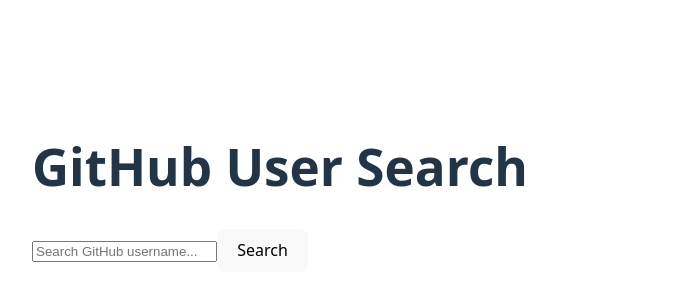
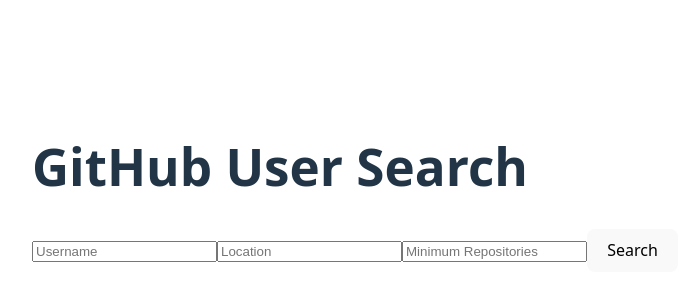
Before and after one commit to Ann2David/alx-fe-reactjs, a React (Vite) app in the folder github-user-search/: page / in a window 1280 px wide. Shown: the part 212-512 px from the top of the page, without its empty margins (0-688 px from the left). Built offline with nearby package versions, Linux system fonts and the light colour scheme.

Commit message:
Update recent pages

```diff
--- a/github-user-search/src/components/Search.jsx
+++ b/github-user-search/src/components/Search.jsx
@@ -1,54 +1,79 @@
-
 import React, { useState } from 'react';
-import { fetchUserData } from '../services/githubService';
+import { fetchAdvancedUserSearch } from '../services/githubService';
 
 const Search = () => {
   const [username, setUsername] = useState('');
-  const [userData, setUserData] = useState(null);
+  const [location, setLocation] = useState('');
+  const [minRepos, setMinRepos] = useState('');
+  const [users, setUsers] = useState([]);
   const [loading, setLoading] = useState(false);
-  const [error, setError] = useState(null);
+  const [error, setError] = useState('');
 
-  const handleSubmit = async (e) => {
+  const handleSearch = async (e) => {
     e.preventDefault();
     setLoading(true);
-    setError(null);
-    setUserData(null);
-
+    setError('');
     try {
-      const data = await fetchUserData(username);
-      setUserData(data);
+      const results = await fetchAdvancedUserSearch(username, location, minRepos);
+      setUsers(results);
     } catch (err) {
-      setError('Looks like we cant find the user');
+      setError("Looks like we cant find the user");
     } finally {
       setLoading(false);
     }
   };
 
   return (
-    <div>
-      <form onSubmit={handleSubmit}>
+    <div className="p-4 max-w-2xl mx-auto">
+      <form onSubmit={handleSearch} className="space-y-4">
         <input
           type="text"
-          placeholder="Search GitHub username..."
+          placeholder="Username"
           value={username}
           onChange={(e) => setUsername(e.target.value)}
+          className="w-full p-2 border border-gray-300 rounded"
         />
-        <button type="submit">Search</button>
+        <input
+          type="text"
+          placeholder="Location"
+          value={location}
+          onChange={(e) => setLocation(e.target.value)}
+          className="w-full p-2 border border-gray-300 rounded"
+        />
+        <input
+          type="number"
+          placeholder="Minimum Repositories"
+          value={minRepos}
+          onChange={(e) => setMinRepos(e.target.value)}
+          className="w-full p-2 border border-gray-300 rounded"
+        />
+        <button
+          type="submit"
+          className="w-full bg-blue-500 text-white p-2 rounded hover:bg-blue-600"
+        >
+          Search
+        </button>
       </form>
 
-      {loading && <p>Loading...</p>}
-      {error && <p style={{ color: 'red' }}>{error}</p>}
-      {userData && (
-        <div style={{ marginTop: '1rem' }}>
-          <img src={userData.avatar_url} alt={userData.login} width="100" />
-          <h3>{userData.name || userData.login}</h3>
-          <p>
-            <a href={userData.html_url} target="_blank" rel="noreferrer">
-              Visit Profile
-            </a>
-          </p>
-        </div>
-      )}
+      {loading && <p className="mt-4">Loading...</p>}
+      {error && <p className="mt-4 text-red-500">{error}</p>}
+
+      <div className="mt-6">
+        {users.map((user) => (
+          <div
+            key={user.id}
+            className="border p-4 mb-4 rounded shadow-sm flex items-center space-x-4"
+          >
+            <img src={user.avatar_url} alt={user.login} className="w-16 h-16 rounded-full" />
+            <div>
+              <p className="text-lg font-semibold">{user.login}</p>
+              <a href={user.html_url} target="_blank" rel="noopener noreferrer" className="text-blue-600">
+                View Profile
+              </a>
+            </div>
+          </div>
+        ))}
+      </div>
     </div>
   );
 };
--- a/github-user-search/src/services/githubService.js
+++ b/github-user-search/src/services/githubService.js
@@ -1,7 +1,14 @@
-
 import axios from 'axios';
 
-export const fetchUserData = async (username) => {
-  const response = await axios.get(`https://api.github.com/users/${username}`);
-  return response.data;
+export const fetchAdvancedUserSearch = async (username, location, minRepos) => {
+  let query = '';
+
+  if (username) query += `${username} in:login`;
+  if (location) query += ` location:${location}`;
+  if (minRepos) query += ` repos:>=${minRepos}`;
+
+  const url = `https://api.github.com/search/users?q=${encodeURIComponent(query)}`;
+
+  const response = await axios.get(url);
+  return response.data.items;
 };
```
